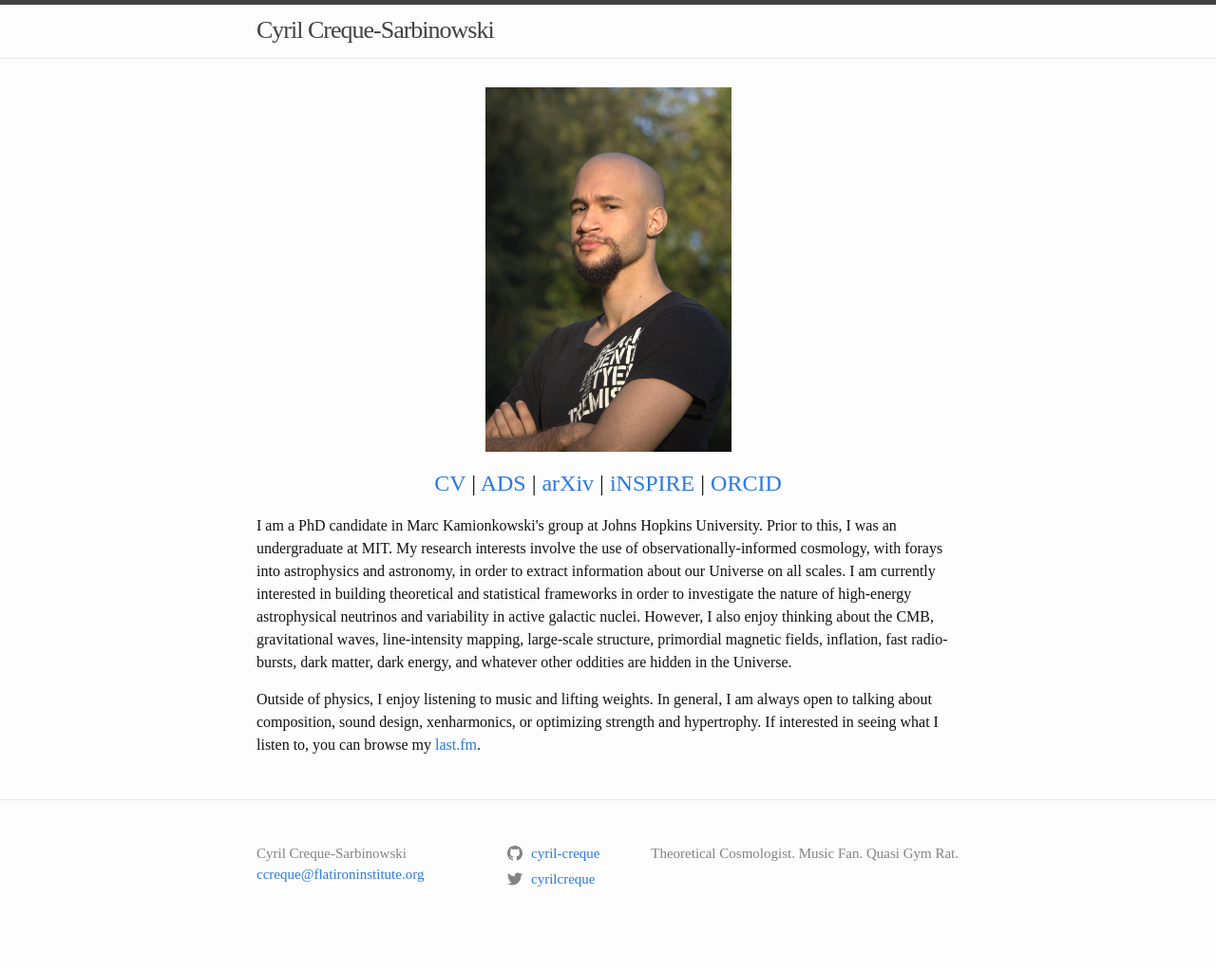
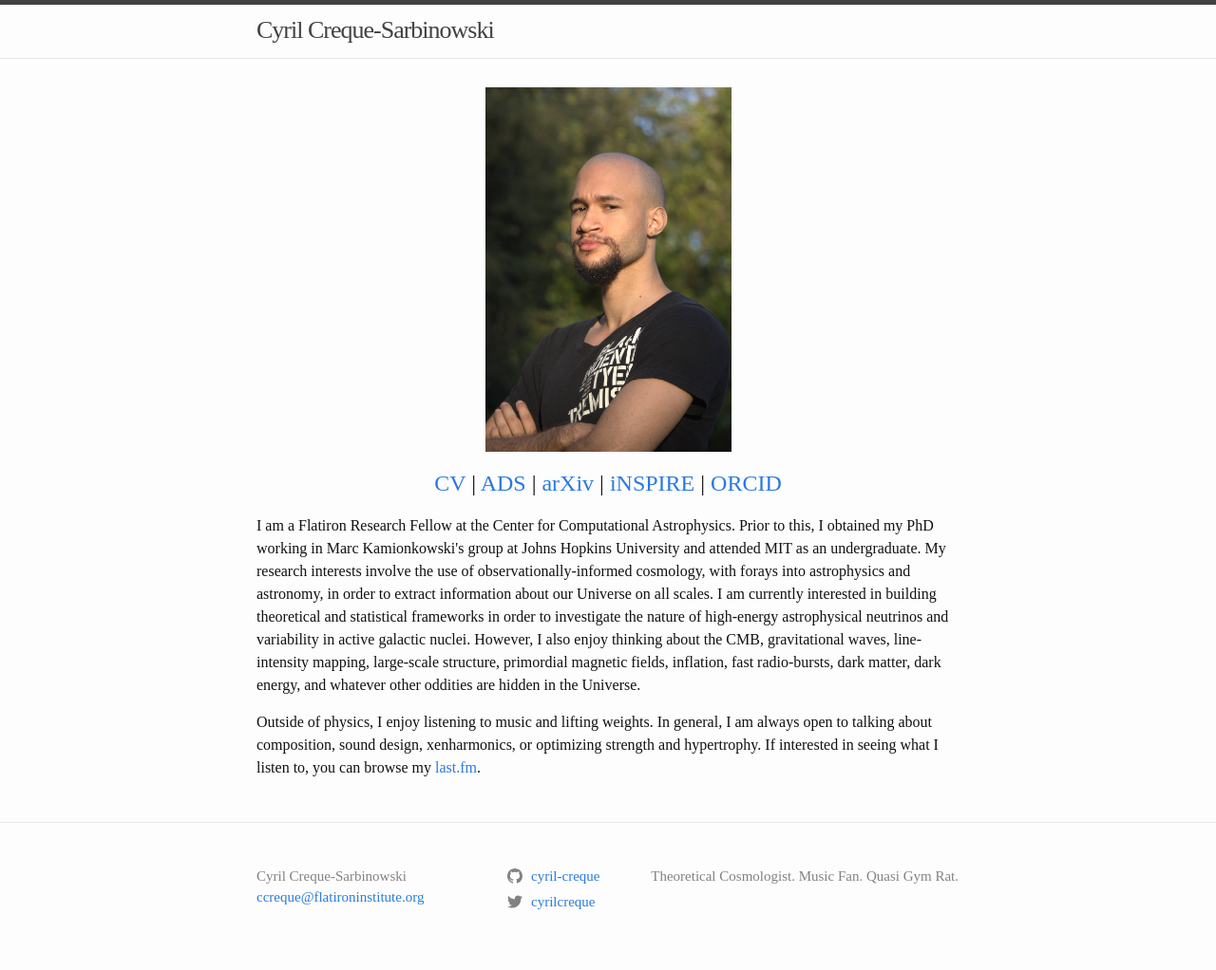
Before and after one commit to cyril-creque/cyril-creque.github.io, a Jekyll site: the page built from docs/index.markdown, in a window 1280 px wide. Shown: the whole page at 95% size. Built offline with Jekyll 4.4.1, drawn with Linux system fonts in a browser that asks for light colours; some web fonts are replaced; before the commit the page ends 998 px from its top, so only the background shows below that.

Commit message:
Description Updated

```diff
--- a/docs/index.markdown
+++ b/docs/index.markdown
@@ -39,7 +39,7 @@
 </h2>
 </p>
 <p style = "font-family: Computer Modern">
-I am a PhD candidate in Marc Kamionkowski's group at Johns Hopkins University. Prior to this, I was an undergraduate at MIT. My research interests involve the use of observationally-informed cosmology, with forays into astrophysics and astronomy, in order to extract information about our Universe on all scales. I am currently interested in building theoretical and statistical frameworks in order to investigate the nature of high-energy astrophysical neutrinos and variability in active galactic nuclei. However, I also enjoy thinking about the CMB, gravitational waves, line-intensity mapping, large-scale structure, primordial magnetic fields, inflation, fast radio-bursts, dark matter, dark energy, and whatever other oddities are hidden in the Universe.
+I am a Flatiron Research Fellow at the Center for Computational Astrophysics. Prior to this, I obtained my PhD working in Marc Kamionkowski's group at Johns Hopkins University and attended MIT as an undergraduate. My research interests involve the use of observationally-informed cosmology, with forays into astrophysics and astronomy, in order to extract information about our Universe on all scales. I am currently interested in building theoretical and statistical frameworks in order to investigate the nature of high-energy astrophysical neutrinos and variability in active galactic nuclei. However, I also enjoy thinking about the CMB, gravitational waves, line-intensity mapping, large-scale structure, primordial magnetic fields, inflation, fast radio-bursts, dark matter, dark energy, and whatever other oddities are hidden in the Universe.
 </p>
 <p style = "font-family: Computer Modern">
 Outside of physics, I enjoy listening to music and lifting weights. In general, I am always open to talking about composition, sound design, xenharmonics, or optimizing strength and hypertrophy. If interested in seeing what I listen to, you can browse my <a href = "https://last.fm/user/Cyrilcs">last.fm</a>.
```
